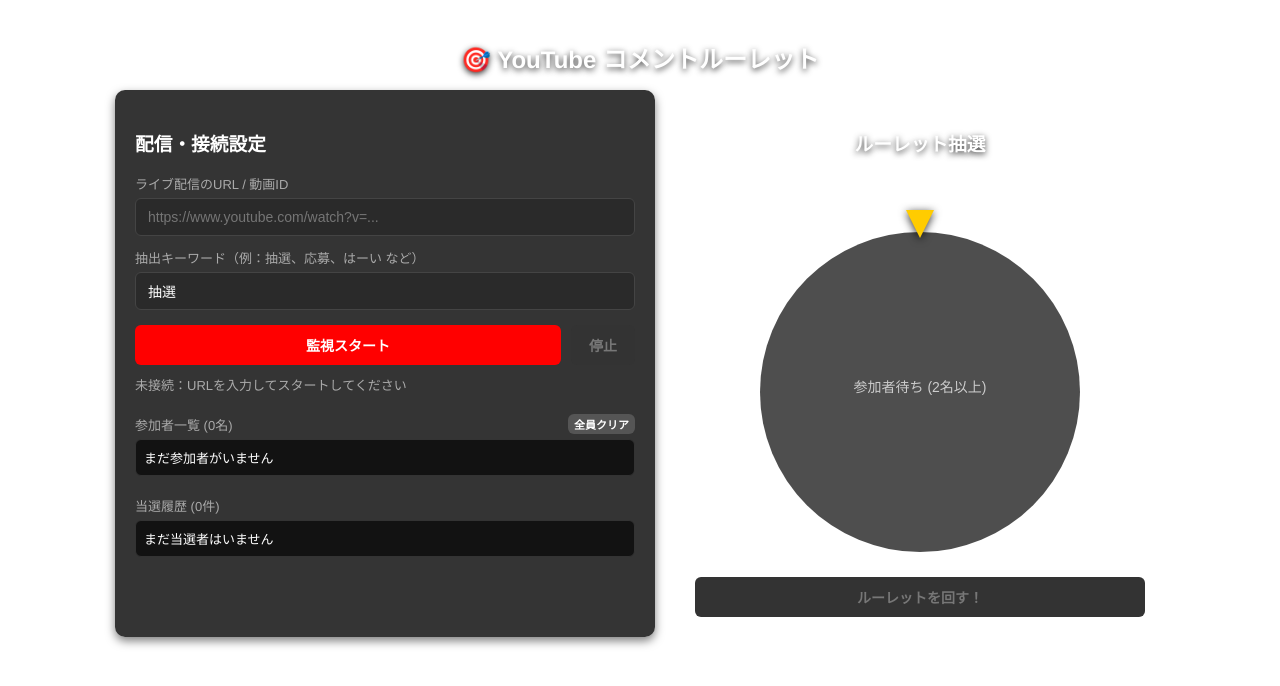
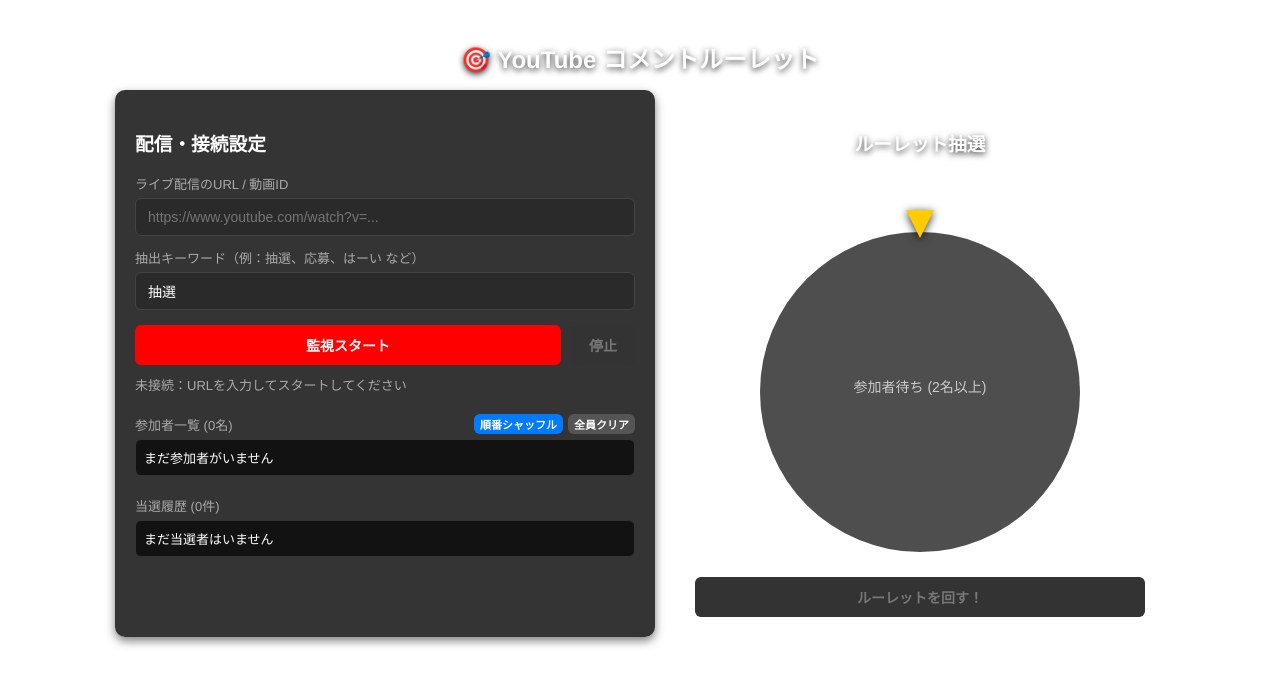
Before and after one commit to kikuo-cmd/YouTube-live-comment-roulette-app, a plain HTML site: page index.html in a window 1280 px wide. Drawn offline with Linux system fonts and the light colour scheme.

Commit message:
Update index.html

```diff
--- a/index.html
+++ b/index.html
@@ -71,6 +71,8 @@
     .btn-gray:hover:not(:disabled) { background: #444; }
     .btn-green { background: #28a745; color: white; flex: 1; }
     .btn-green:hover:not(:disabled) { background: #218838; }
+    .btn-blue { background: #007bff; color: white; }
+    .btn-blue:hover:not(:disabled) { background: #0056b3; }
     button:disabled { background: #333; color: #777; cursor: not-allowed; }
 
     #status { font-size: 13px; color: #aaa; margin-top: 10px; }
@@ -174,9 +176,12 @@
       <div id="status">未接続：URLを入力してスタートしてください</div>
 
       <div class="list-section">
-        <div style="display:flex; justify-content:space-between; align-items:center;">
+        <div style="display:flex; justify-content:space-between; align-items:center; gap:5px;">
           <label>参加者一覧 (<span id="count">0</span>名)</label>
-          <button class="btn-gray" style="padding:2px 6px; font-size:11px;" onclick="resetUsers()">全員クリア</button>
+          <div style="display:flex; gap:5px;">
+            <button class="btn-blue" style="padding:2px 6px; font-size:11px;" onclick="shuffleUsers()">順番シャッフル</button>
+            <button class="btn-gray" style="padding:2px 6px; font-size:11px;" onclick="resetUsers()">全員クリア</button>
+          </div>
         </div>
         <div id="user-list-box" class="scroll-box">まだ参加者がいません</div>
       </div>
@@ -353,6 +358,19 @@
       drawWheel(entries.map(e => e[1]));
     }
 
+    // 参加者リストの順番をランダムにシャッフルする関数
+    function shuffleUsers() {
+      if (users.size < 2) return;
+      const entriesArray = Array.from(users.entries());
+      // Fisher-Yates アルゴリズムでシャッフル
+      for (let i = entriesArray.length - 1; i > 0; i--) {
+        const j = Math.floor(Math.random() * (i + 1));
+        [entriesArray[i], entriesArray[j]] = [entriesArray[j], entriesArray[i]];
+      }
+      users = new Map(entriesArray);
+      updateUI();
+    }
+
     function drawWheel(names) {
       const canvas = document.getElementById('wheel');
       const ctx = canvas.getContext('2d');
```
